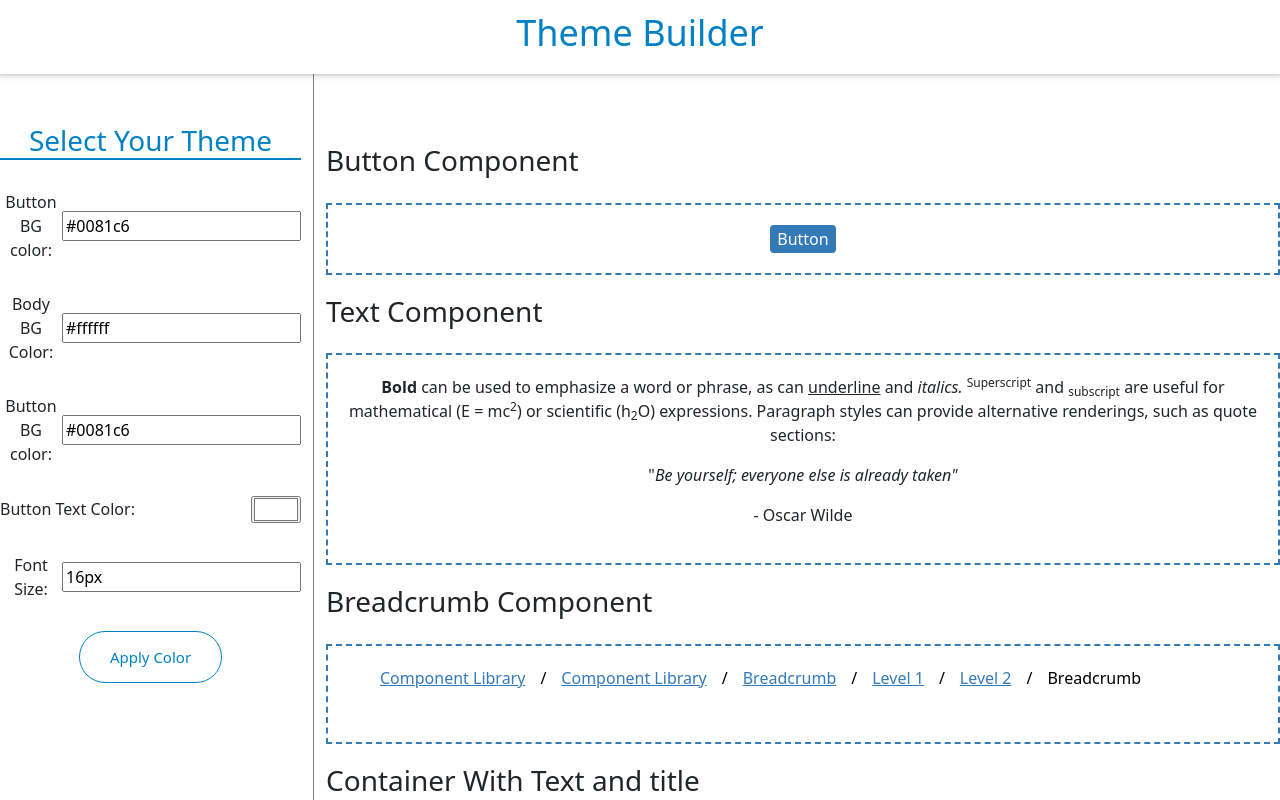
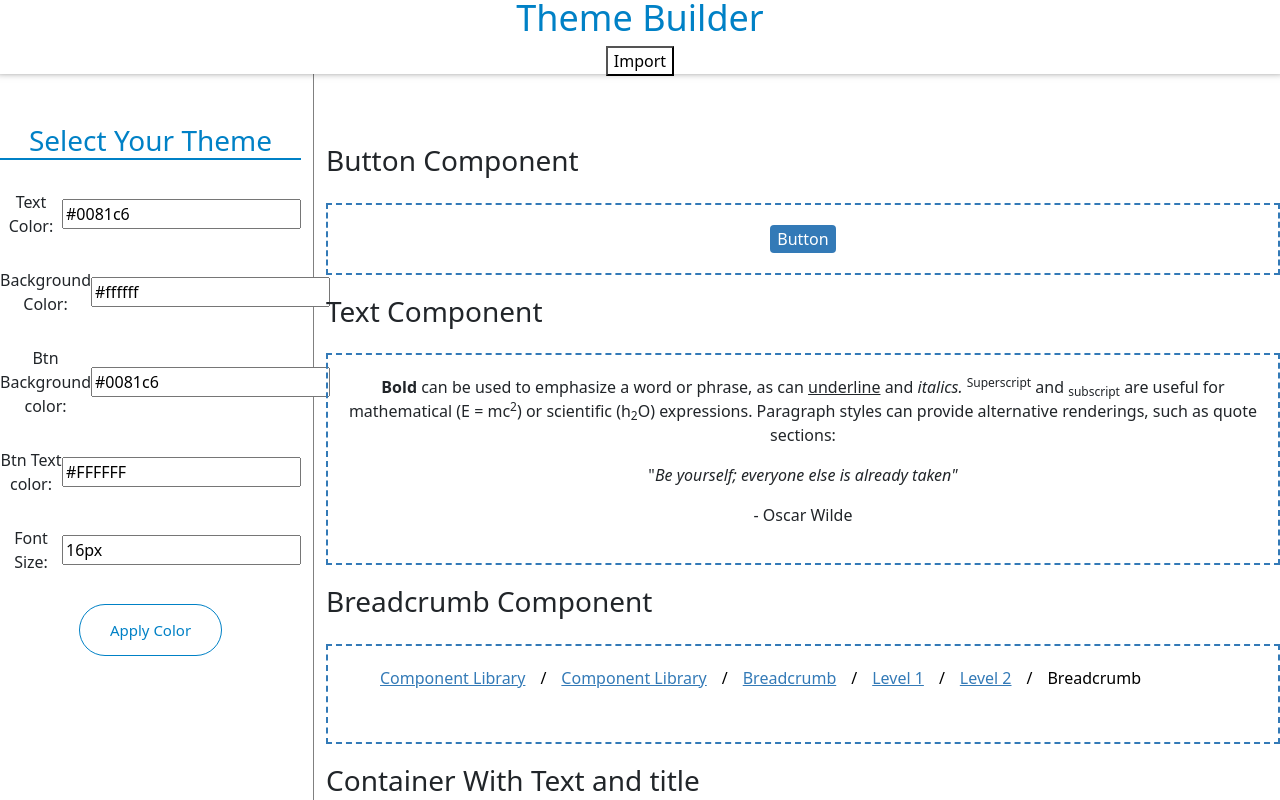
Before and after one commit to kananmhn/react-firebase-app, a React (Create React App) app: page / in a window 1280 px wide. Shown: the top 800 px of the page. Built offline with nearby package versions, Linux system fonts and the light colour scheme.

Commit message:
bugfix done

```diff
--- a/package.json
+++ b/package.json
@@ -10,6 +10,7 @@
     "bootstrap": "^5.3.3",
     "cors": "^2.8.5",
     "firebase": "^10.8.1",
+    "mysql": "^2.18.1",
     "node-gyp": "^10.0.1",
     "node-sass": "^7.0.3",
     "react": "^18.2.0",
--- a/src/App.js
+++ b/src/App.js
@@ -4,14 +4,14 @@ import Header from "./components/Header/Header";
 import FontColor from "./components/FontColor/FontColor";
 import BackgroundColor from "./components/BackgroundColor/BacgroundColor";
 import BtnBgColor from "./components/BtnBgColor/BtnBgColor";
-import BtnTextColor1 from "./components/BtnTextColor/BtnTextColor";
+import BtnTextColor2 from "./components/BtnTextColor/BtnTextColor";
 import FontSize from "./components/FontSize/FontSize";
 import LeftSideComponent from "./components/LeftSideComponent/LeftSideComponent";
 function App() {
   const [fColor, setFColor] = useState("");
   const [BGColor, setBGColor] = useState("");
-  const [BtnTextColor, setBtntextColor] = useState("");
-  const [BtnbgColor1, setBtnbgColor] = useState("");
+  const [BtnTextColor1, setBtntextColor] = useState("");
+  const [BtnbgColor, setBtnbgColor] = useState("");
   const [fontSize, setfontSize] = useState("");
 
 
@@ -34,7 +34,7 @@ function App() {
   function handleDataFromChildFontSize(data) {
     setfontSize(data);
   }
-
+  console.log(BtnTextColor1);
   const applyColor = () => {
     // Apply color to background
 
@@ -47,8 +47,8 @@ function App() {
       body: JSON.stringify({
         fontColor: fColor,
         backgroundColor: BGColor,
-        BtnTextColor: BtnTextColor,
-        BtnBgcolor: BtnbgColor1,
+        BtnTextColor: BtnTextColor1,
+        BtnBgcolor: BtnbgColor,
         fontSize: fontSize,
       }),
     });
@@ -64,12 +64,12 @@ function App() {
             <FontColor sendDataToParent={handleDataFromChildFC} />
             <BackgroundColor sendDataToParent={handleDataFromChildBG} />
             <BtnBgColor sendDataToParent={handleDataFromChildBtnBg} />
-            <BtnTextColor1 sendDataToParent={handleDataFromChildBtnTxt} />
+            <BtnTextColor2 sendDataToParent={handleDataFromChildBtnTxt} />
             <FontSize sendDataToParent={handleDataFromChildFontSize} />
             <button className="apply-color" onClick={applyColor}>Apply Color</button>
           </div>
           <div className="col-lg-9 right-section" style={{  backgroundColor: BGColor }}>
-             <LeftSideComponent fColor={fColor} BGColor={BGColor} BtntextColor={BtnTextColor} BtnbgColor={BtnbgColor1} fontSize={fontSize}/>
+             <LeftSideComponent fColor={fColor} BGColor={BGColor} BtnTextColor1={BtnTextColor1} BtnbgColor={BtnbgColor} fontSize={fontSize}/>
             </div>
           </div>
         </div>
--- a/src/components/BackgroundColor/BacgroundColor.js
+++ b/src/components/BackgroundColor/BacgroundColor.js
@@ -31,7 +31,7 @@ function BackgroundColor({sendDataToParent}) {
     return (
         <form>
         <label>
-        <span className='lable-text'>Body BG Color:</span>
+        <span className='lable-text'>Background Color:</span>
         <input type="text" value={BackgroundColor} onClick={handleClick} readOnly />
         { displayColorPicker ? <div className="popover" ref={popover}>
             <SketchPicker color={BackgroundColor} onChangeComplete={handleBackgroundColorChange} />
--- a/src/components/BtnBgColor/BtnBgColor.js
+++ b/src/components/BtnBgColor/BtnBgColor.js
@@ -31,7 +31,7 @@ function BtnBgColor({sendDataToParent}) {
     return (
         <form>
         <label>
-        <span className='lable-text'>Button BG color:</span>
+        <span className='lable-text'>Btn Background color:</span>
         <input type="text" value={BtnBgColor} onClick={handleClick} readOnly />
         { displayColorPicker ? <div className="popover" ref={popover}>
             <SketchPicker color={BtnBgColor} onChangeComplete={handleBtnBgColorChange} />
--- a/src/components/BtnTextColor/BtnTextColor.js
+++ b/src/components/BtnTextColor/BtnTextColor.js
@@ -1,21 +1,44 @@
-import React, { useState } from 'react';
-
+import React, { useState, useEffect, useRef } from 'react';
+import { SketchPicker } from 'react-color';
 
 function BtnTextColor({sendDataToParent}) {
-    const [BtnTextColor1, setBtnTextColor] = useState("#FFFFFF");
-    const handleBtnTextColorChange = (event) => {
-      setBtnTextColor(event.target.value);
-      sendDataToParent(event.target.value)
-      };
+  const [BtnTextColor1, setBtnTextColor] = useState("#FFFFFF");
+    const [displayColorPicker, setDisplayColorPicker] = useState(false);
+    const popover = useRef();
+
+    const handleBtnBgColorChange = (color) => {
+      setBtnTextColor(color.hex);
+      sendDataToParent(color.hex);
+    };
+
+    const handleClick = () => {
+      setDisplayColorPicker(true);
+    };
+
+    useEffect(() => {
+        const handleClickOutside = (event) => {
+            if (popover.current && !popover.current.contains(event.target)) {
+                setDisplayColorPicker(false);
+            }
+        }
+
+        document.addEventListener("mousedown", handleClickOutside);
+        return () => {
+            document.removeEventListener("mousedown", handleClickOutside);
+        };
+    }, []);
+
     return (
         <form>
         <label>
-        <span className='lable-text'> Button Text Color:</span>
-        <div className='color-box'><input type="color" value={BtnTextColor1} onChange={handleBtnTextColorChange} />
-        </div></label>
-        {/* <input type="submit" value="Submit" /> */}
-      </form>
+        <span className='lable-text'>Btn Text color:</span>
+        <input type="text" value={BtnTextColor1} onClick={handleClick} readOnly />
+        { displayColorPicker ? <div className="popover" ref={popover}>
+            <SketchPicker color={BtnTextColor1} onChangeComplete={handleBtnBgColorChange} />
+        </div> : null }
+        </label>
+        </form>
     );
-};
+}
 
 export default BtnTextColor;
--- a/src/components/FontColor/FontColor.js
+++ b/src/components/FontColor/FontColor.js
@@ -1,13 +1,15 @@
+
+
 import React, { useState, useEffect, useRef } from 'react';
 import { SketchPicker } from 'react-color';
 
-function BtnBgColor({sendDataToParent}) {
-    const [BtnBgColor, setBtnBgColor] = useState("#0081c6");
+function FontColor({sendDataToParent}) {
+    const [fontColor, setFontColor] = useState("#0081c6");
     const [displayColorPicker, setDisplayColorPicker] = useState(false);
     const popover = useRef();
 
     const handleBtnBgColorChange = (color) => {
-      setBtnBgColor(color.hex);
+      setFontColor(color.hex);
       sendDataToParent(color.hex);
     };
 
@@ -31,14 +33,14 @@ function BtnBgColor({sendDataToParent}) {
     return (
         <form>
         <label>
-        <span className='lable-text'>Button BG color:</span>
-        <input type="text" value={BtnBgColor} onClick={handleClick} readOnly />
+        <span className='lable-text'>Text Color:</span>
+        <input type="text" value={fontColor} onClick={handleClick} readOnly />
         { displayColorPicker ? <div className="popover" ref={popover}>
-            <SketchPicker color={BtnBgColor} onChangeComplete={handleBtnBgColorChange} />
+            <SketchPicker color={fontColor} onChangeComplete={handleBtnBgColorChange} />
         </div> : null }
         </label>
         </form>
     );
 }
 
-export default BtnBgColor;
+export default FontColor;
--- a/src/components/Header/Header.js
+++ b/src/components/Header/Header.js
@@ -1,19 +1,61 @@
-import React from 'react';
+import React, { useRef } from 'react';
+import { Modal } from 'bootstrap';
+import 'bootstrap/dist/css/bootstrap.min.css';
 import "./Header.css";
 
 const Header = () => {
+    const fileInput = useRef();
+
+    const handleImportClick = () => {
+        const modalElement = document.getElementById('uploadModal');
+        const bsModal = new Modal(modalElement);
+        bsModal.show();
+    };
+
+    const handleFileUpload = () => {
+        const file = fileInput.current.files[0];
+        // Handle the file upload here
+        console.log(file);
+        const modalElement = document.getElementById('uploadModal');
+        const bsModal = new Modal(modalElement);
+        bsModal.hide();
+    };
+
     return (
-        <header className='header'>
-            <div className='row'>
 
+            <header className='header'>
+                <div className='row'>
                     <div className='logo text-center'>
                         <a href='/'>
                             <h1>Theme Builder</h1>
                         </a>
                     </div>
-            </div>
-        </header>
-    );
+                    <div>
+                        <button className="button" onClick={handleImportClick}>Import</button>
+                        <div className="modal fade" id="uploadModal" tabIndex="-1" role="dialog" aria-labelledby="uploadModalLabel" aria-hidden="true">
+                            <div className="modal-dialog" role="document">
+                                <div className="modal-content">
+                                    <div className="modal-header">
+                                        <h5 className="modal-title" id="uploadModalLabel">Upload CSS File</h5>
+                                        <button type="button" className="close" data-dismiss="modal" aria-label="Close">
+                                            <span aria-hidden="true">&times;</span>
+                                        </button>
+                                    </div>
+                                    <div className="modal-body">
+                                        <input type="file" ref={fileInput} />
+                                    </div>
+                                    <div className="modal-footer">
+                                        <button type="button" className="btn btn-secondary" data-dismiss="modal">Close</button>
+                                        <button type="button" className="btn btn-primary" onClick={handleFileUpload}>Upload</button>
+                                    </div>
+                                </div>
+                            </div>
+                        </div>
+                    </div>
+                </div>
+            </header>
+        );
+
 };
 
 export default Header;
--- a/src/components/LeftSideComponent/LeftSideComponent.js
+++ b/src/components/LeftSideComponent/LeftSideComponent.js
@@ -1,12 +1,13 @@
 import React, { useState } from 'react';
 
-function LeftSideComponent({fColor,BtnTextColor,BtnbgColor1,fontSize}) {
+function LeftSideComponent({fColor,BtnTextColor1,BtnbgColor,fontSize}) {
+  console.log(BtnTextColor1);
     return(
         <>
         <h3 className="cmp-title">Button Component</h3>
             <div class="cmp-wrapper">
             <div style={{color: fColor}} className="button">
-              <button style={{ color: BtnTextColor, backgroundColor: BtnbgColor1 }} type="button" id="button-5487aab983" className="cmp-button" data-cmp-clickable="" data-cmp-data-layer="{&quot;button-5487aab983&quot;:{&quot;@type&quot;:&quot;core-components-examples/components/button&quot;,&quot;dc:title&quot;:&quot;Button&quot;}}">
+              <button style={{ color: BtnTextColor1, backgroundColor: BtnbgColor }} type="button" id="button-5487aab983" className="cmp-button" data-cmp-clickable="" data-cmp-data-layer="{&quot;button-5487aab983&quot;:{&quot;@type&quot;:&quot;core-components-examples/components/button&quot;,&quot;dc:title&quot;:&quot;Button&quot;}}">
                 <span className="cmp-button__text">Button</span>
               </button>
             </div>
```
Also changed, not shown: colors.json (+4 -5 lines), db.js (added, +16 -0 lines), 1 other file (tests, documents, lock files or other folders).
